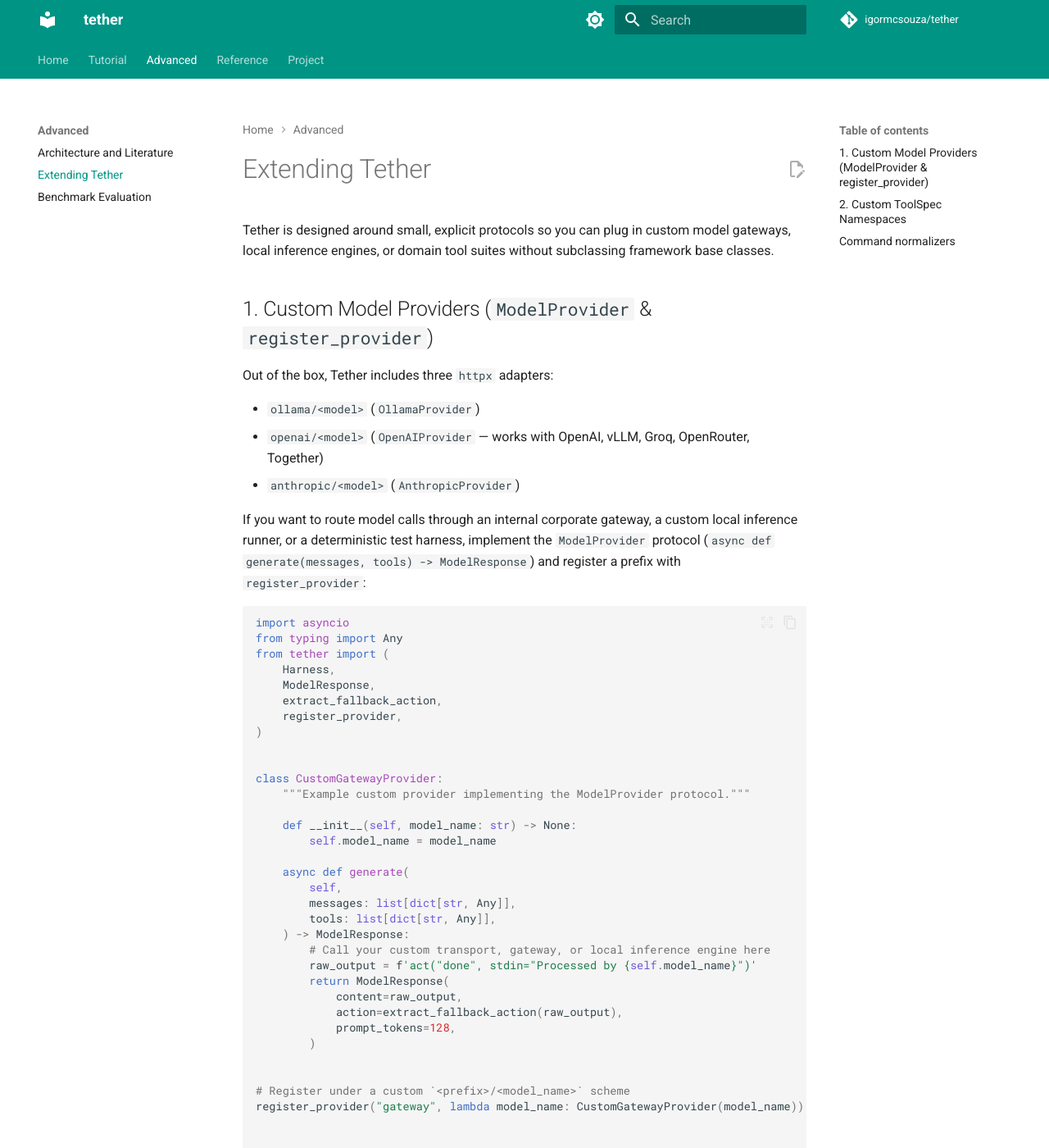
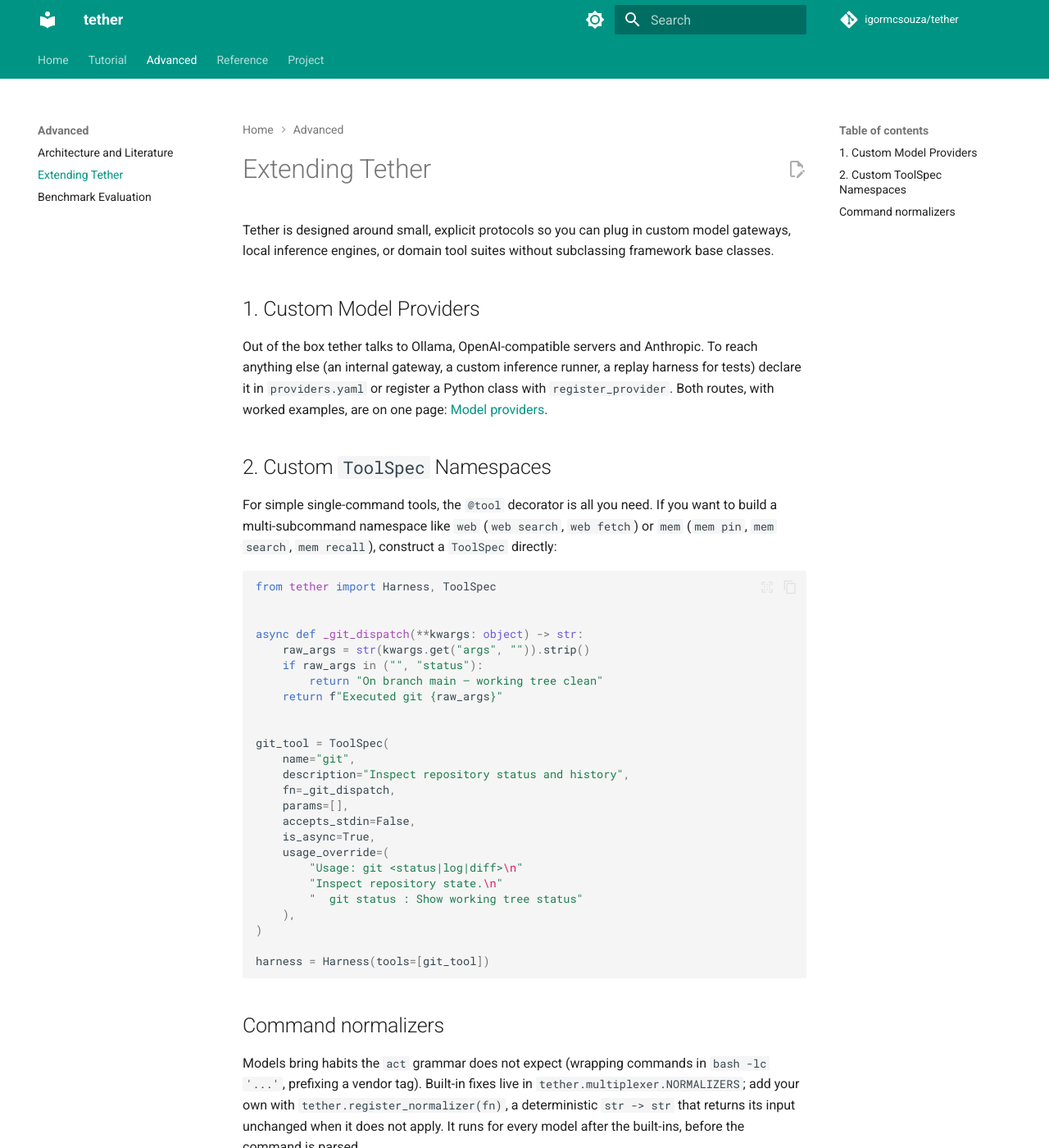
Before and after one commit to igormcsouza/tether, an MkDocs documentation site: the page built from docs/extending.md, in a window 1280 px wide and 1400 px high. Shown: the whole window at 82% size. Built offline with MkDocs 1.6.1 and Material for MkDocs 9.7.7, drawn with Linux system fonts in a browser that asks for light colours; comment, search, counter and statistics services are not loaded; some of the changed text lies outside the part shown.

Commit message:
docs(reference): one canonical providers page; README, tutorial and extending link to it (#60 #62)
Co-Authored-By: Claude Sonnet 5.5 <noreply@anthropic.com>

````diff
--- a/docs/extending.md
+++ b/docs/extending.md
@@ -2,64 +2,9 @@
 
 Tether is designed around small, explicit protocols so you can plug in custom model gateways, local inference engines, or domain tool suites without subclassing framework base classes.
 
-## 1. Custom Model Providers (`ModelProvider` & `register_provider`)
+## 1. Custom Model Providers
 
-Out of the box, Tether includes three `httpx` adapters:
-
-- `ollama/<model>` (`OllamaProvider`)
-- `openai/<model>` (`OpenAIProvider` — works with OpenAI, vLLM, Groq, OpenRouter, Together)
-- `anthropic/<model>` (`AnthropicProvider`)
-
-If you want to route model calls through an internal corporate gateway, a custom local inference runner, or a deterministic test harness, implement the `ModelProvider` protocol (`async def generate(messages, tools) -> ModelResponse`) and register a prefix with `register_provider`:
-
-```python
-import asyncio
-from typing import Any
-from tether import (
-    Harness,
-    ModelResponse,
-    extract_fallback_action,
-    register_provider,
-)
-
-
-class CustomGatewayProvider:
-    """Example custom provider implementing the ModelProvider protocol."""
-
-    def __init__(self, model_name: str) -> None:
-        self.model_name = model_name
-
-    async def generate(
-        self,
-        messages: list[dict[str, Any]],
-        tools: list[dict[str, Any]],
-    ) -> ModelResponse:
-        # Call your custom transport, gateway, or local inference engine here
-        raw_output = f'act("done", stdin="Processed by {self.model_name}")'
-        return ModelResponse(
-            content=raw_output,
-            action=extract_fallback_action(raw_output),
-            prompt_tokens=128,
-        )
-
-
-# Register under a custom `<prefix>/<model_name>` scheme
-register_provider("gateway", lambda model_name: CustomGatewayProvider(model_name))
-
-
-async def main() -> None:
-    harness = Harness(model="gateway/qwen-internal-32b")
-    session = await harness.run("Verify custom gateway routing")
-    print(session.result)
-
-
-if __name__ == "__main__":
-    asyncio.run(main())
-```
-
-You can also pass a `provider` instance directly to `Harness(provider=CustomGatewayProvider("..."))` for one-off sessions or unit tests.
-
----
+Out of the box tether talks to Ollama, OpenAI-compatible servers and Anthropic. To reach anything else (an internal gateway, a custom inference runner, a replay harness for tests) declare it in `providers.yaml` or register a Python class with `register_provider`. Both routes, with worked examples, are on one page: [Model providers](reference/providers.md).
 
 ## 2. Custom `ToolSpec` Namespaces
 
````
Also changed, not shown: README.md (+3 -58 lines), docs/reference/providers.md (+122 -86 lines), docs/release-notes.md (+2 -5 lines), docs/tutorial/agent-interface.md (+1 -19 lines), 1 other file.
